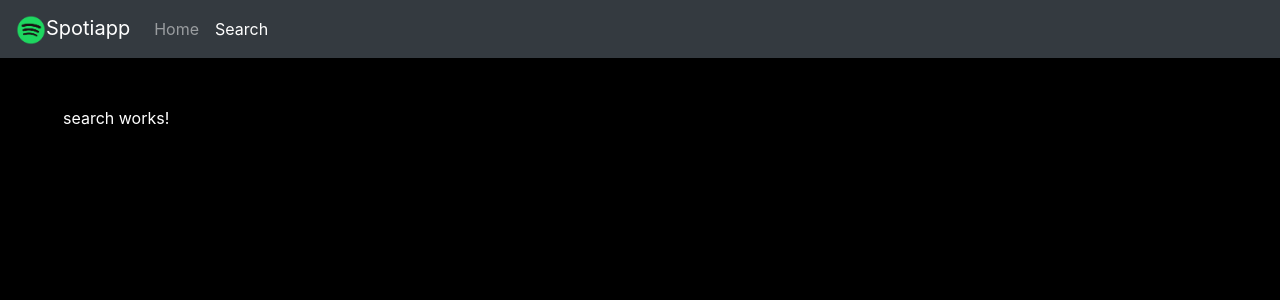
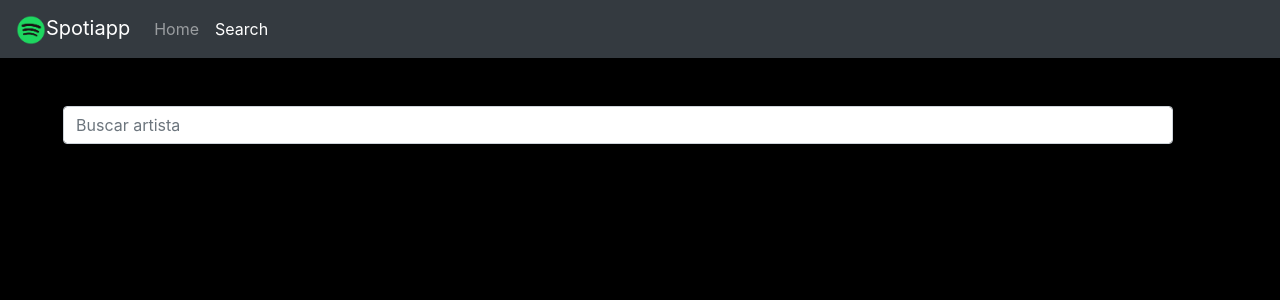
Before and after one commit to Diiiegor/Spotiapp, an Angular app: page /#/search in a window 1280 px wide. Shown: the top 300 px of the page. Built offline with nearby package versions, Linux system fonts and the light colour scheme.

Commit message:
Se agrega funcionalidad al componenete seacrh y se crea funcion getArtista en el spotifyService que es la funcion encargada de hacer la peticion http para buscar artistas

```diff
--- a/src/app/components/search/search.component.html
+++ b/src/app/components/search/search.component.html
@@ -1,3 +1,17 @@
-<p>
-  search works!
-</p>
+<div class="row">
+  <div class="col">
+    <input #termino type="text" (keyup)="buscar(termino.value)" class="form-control" placeholder="Buscar artista">
+  </div>
+</div>
+
+<div class="card-columns m-5">
+  <div class="card" *ngFor="let artista of artistas">
+    <img [src]="artista.images[0].url" class="card-img-top" alt="...">
+    <div class="card-body">
+      <h5 class="card-title">{{artista.name}}</h5>
+      <p class="card-text">
+        <a href="#" *ngFor="let genero of artista.genres" class="badge badge-success">{{genero| uppercase}}</a>
+      </p>
+    </div>
+  </div>
+</div>
--- a/src/app/components/search/search.component.ts
+++ b/src/app/components/search/search.component.ts
@@ -1,4 +1,5 @@
-import { Component, OnInit } from '@angular/core';
+import {Component, OnInit} from '@angular/core';
+import {SpotifyService} from '../../services/spotify.service';
 
 @Component({
   selector: 'app-search',
@@ -7,9 +8,19 @@
 })
 export class SearchComponent implements OnInit {
 
-  constructor() { }
+  artistas: any[] = [];
+
+  constructor(private spotify: SpotifyService) {
+  }
 
   ngOnInit() {
   }
 
+  buscar(term: string) {
+    this.spotify.getArtista(term).subscribe((data: any) => {
+      console.log(data.artists.items);
+      this.artistas = data.artists.items;
+    });
+  }
+
 }
--- a/src/app/services/spotify.service.ts
+++ b/src/app/services/spotify.service.ts
@@ -10,6 +10,7 @@
     console.log('Spotify service listo');
   }
 
+  /*trae los nuevos lansamientos del api de spotify*/
   getNewRelases() {
 
     const headers = new HttpHeaders({
@@ -18,4 +19,13 @@
 
     return this.http.get('https://api.spotify.com/v1/browse/new-releases', {headers});
   }
+
+  /*busca un artista*/
+  getArtista(termino: string) {
+    const headers = new HttpHeaders({
+      Authorization: 'Bearer BQDmM9vTGZ7hFI79MOdhTfqcZjXlvPhFna51oFGcupBm8ZESPLiurCVm6HpInV-OBhkL0uezHnPaBqAKyH0'
+    });
+
+    return this.http.get(`https://api.spotify.com/v1/search?q=${termino}&type=artist&limit=15`, {headers});
+  }
 }
```
